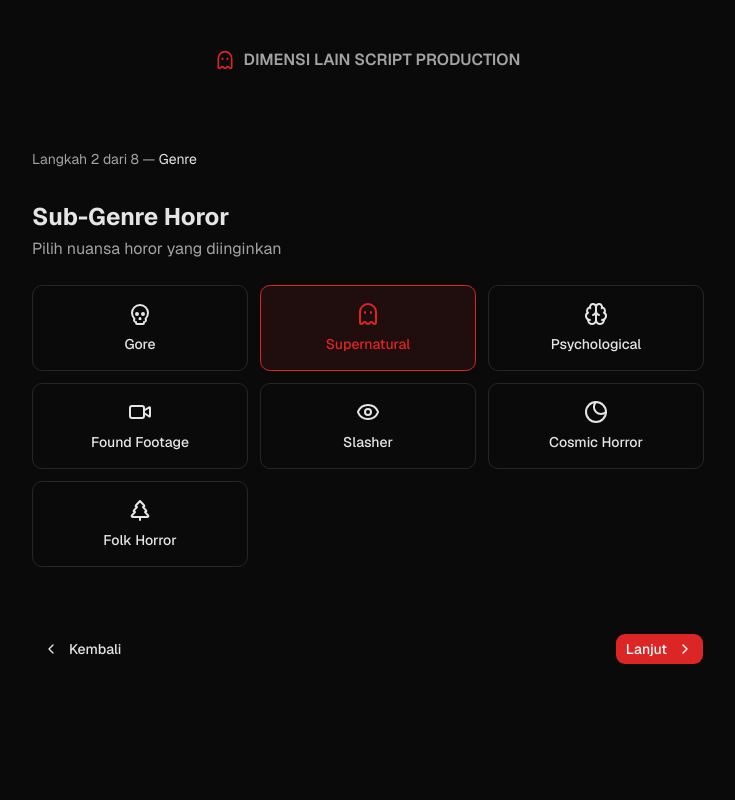
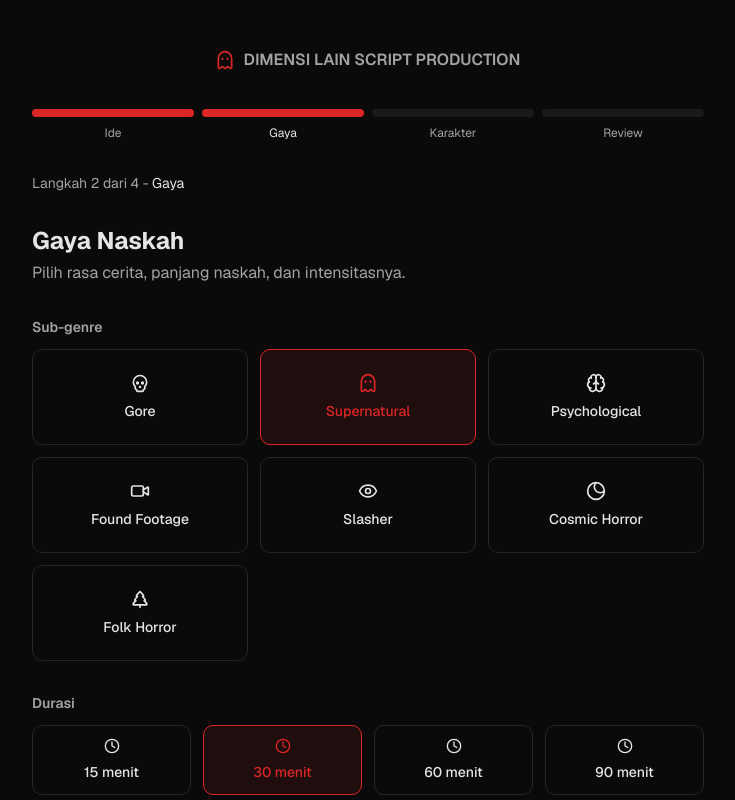
Before and after one commit to arratujuhkreasi/dimensilain-AI, a Next.js app in the folder scriptghost-ai/: page /project/new in a window 1280 px wide. Both pictures are taken after a click on the button "Lanjut". Shown: the top 800 px of the page, without its empty margins (272-1007 px from the left). Built offline with nearby package versions, Linux system fonts and the light colour scheme.

Commit message:
Streamline screenplay onboarding

```diff
--- a/scriptghost-ai/src/app/page.tsx
+++ b/scriptghost-ai/src/app/page.tsx
@@ -14,7 +14,7 @@ export default function HomePage() {
         </div>
 
         <p className="text-lg text-muted-foreground">
-          Professional Horror Script Architect untuk tim produksi{" "}
+          Buat draft naskah horor dari ide singkat untuk tim produksi{" "}
           <span className="text-amber-accent font-semibold">Dimensi Lain</span>
         </p>
 
@@ -35,7 +35,7 @@ export default function HomePage() {
 
         <Link href="/project/new">
           <Button size="lg" className="bg-blood hover:bg-blood/90 text-blood-foreground mt-4">
-            Mulai Proyek Baru
+            Mulai Naskah Baru
           </Button>
         </Link>
       </div>
--- a/scriptghost-ai/src/components/onboarding/onboarding-wizard.tsx
+++ b/scriptghost-ai/src/components/onboarding/onboarding-wizard.tsx
@@ -1,50 +1,52 @@
 "use client";
 
+import { useEffect } from "react";
 import { useProjectStore } from "@/lib/store/project-store";
 import { StepTitle } from "./step-title";
 import { StepGenre } from "./step-genre";
 import { StepCharacters } from "./step-characters";
-import { StepSetting } from "./step-setting";
-import { StepDuration } from "./step-duration";
-import { StepIntensity } from "./step-intensity";
-import { StepConstraints } from "./step-constraints";
 import { StepReview } from "./step-review";
 import { Button } from "@/components/ui/button";
 import { ChevronLeft, ChevronRight } from "lucide-react";
 
 const STEPS = [
-  { label: "Judul", component: StepTitle },
-  { label: "Genre", component: StepGenre },
+  { label: "Ide", component: StepTitle },
+  { label: "Gaya", component: StepGenre },
   { label: "Karakter", component: StepCharacters },
-  { label: "Setting", component: StepSetting },
-  { label: "Durasi", component: StepDuration },
-  { label: "Intensitas", component: StepIntensity },
-  { label: "Produksi", component: StepConstraints },
   { label: "Review", component: StepReview },
 ];
 
 export function OnboardingWizard() {
-  const { currentStep, nextStep, prevStep } = useProjectStore();
-  const StepComponent = STEPS[currentStep].component;
+  const { currentStep, nextStep, prevStep, setStep } = useProjectStore();
+  const safeCurrentStep = Math.min(currentStep, STEPS.length - 1);
+  const StepComponent = STEPS[safeCurrentStep].component;
+
+  useEffect(() => {
+    if (currentStep !== safeCurrentStep) {
+      setStep(safeCurrentStep);
+    }
+  }, [currentStep, safeCurrentStep, setStep]);
 
   return (
     <div className="w-full max-w-2xl mx-auto space-y-8">
-      <div className="flex items-center gap-2">
+      <div className="grid grid-cols-4 gap-2">
         {STEPS.map((step, i) => (
-          <div key={step.label} className="flex items-center gap-2">
+          <div key={step.label} className="space-y-2">
             <div
-              className={`h-2 flex-1 rounded-full transition-colors ${
-                i <= currentStep ? "bg-blood" : "bg-muted"
+              className={`h-2 rounded-full transition-colors ${
+                i <= safeCurrentStep ? "bg-blood" : "bg-muted"
               }`}
-              style={{ width: `${100 / STEPS.length}%` }}
             />
+            <p className={`text-center text-xs ${i === safeCurrentStep ? "text-foreground" : "text-muted-foreground"}`}>
+              {step.label}
+            </p>
           </div>
         ))}
       </div>
 
       <p className="text-sm text-muted-foreground">
-        Langkah {currentStep + 1} dari {STEPS.length} —{" "}
-        <span className="text-foreground">{STEPS[currentStep].label}</span>
+        Langkah {safeCurrentStep + 1} dari {STEPS.length} -{" "}
+        <span className="text-foreground">{STEPS[safeCurrentStep].label}</span>
       </p>
 
       <div className="min-h-[400px]">
@@ -55,13 +57,13 @@ export function OnboardingWizard() {
         <Button
           variant="ghost"
           onClick={prevStep}
-          disabled={currentStep === 0}
+          disabled={safeCurrentStep === 0}
         >
           <ChevronLeft className="h-4 w-4 mr-1" />
           Kembali
         </Button>
 
-        {currentStep < STEPS.length - 1 && (
+        {safeCurrentStep < STEPS.length - 1 && (
           <Button onClick={nextStep} className="bg-blood hover:bg-blood/90 text-blood-foreground">
             Lanjut
             <ChevronRight className="h-4 w-4 ml-1" />
--- a/scriptghost-ai/src/components/onboarding/step-characters.tsx
+++ b/scriptghost-ai/src/components/onboarding/step-characters.tsx
@@ -29,11 +29,23 @@ export function StepCharacters() {
       <div>
         <h2 className="text-2xl font-bold">Karakter</h2>
         <p className="text-muted-foreground mt-1">
-          Definisikan karakter utama beserta kelemahan mereka
+          Minimal satu nama karakter cukup. Catatan lain boleh dikosongkan.
         </p>
       </div>
 
       <div className="space-y-4">
+        {config.characters.length === 0 && (
+          <div className="rounded-lg border border-dashed border-border p-5 text-center">
+            <p className="mb-3 text-sm text-muted-foreground">
+              Belum ada karakter. Mulai dari tokoh utama dulu.
+            </p>
+            <Button variant="outline" onClick={addCharacter}>
+              <Plus className="h-4 w-4 mr-2" />
+              Tambah Karakter Utama
+            </Button>
+          </div>
+        )}
+
         {config.characters.map((char) => (
           <div key={char.id} className="p-4 rounded-lg border border-border space-y-3">
             <div className="flex items-center justify-between">
@@ -52,14 +64,19 @@ export function StepCharacters() {
                   ))}
                 </SelectContent>
               </Select>
-              <Button variant="ghost" size="icon" onClick={() => removeCharacter(char.id)}>
+              <Button
+                variant="ghost"
+                size="icon"
+                aria-label={`Hapus karakter ${char.name || "tanpa nama"}`}
+                onClick={() => removeCharacter(char.id)}
+              >
                 <Trash2 className="h-4 w-4 text-destructive" />
               </Button>
             </div>
 
-            <div className="grid grid-cols-1 sm:grid-cols-3 gap-3">
+            <div className="grid grid-cols-1 gap-3 sm:grid-cols-[minmax(0,0.8fr)_minmax(0,1.2fr)]">
               <div className="space-y-1">
-                <Label className="text-xs">Nama</Label>
+                <Label className="text-xs">Nama Karakter</Label>
                 <Input
                   placeholder="Nama karakter"
                   value={char.name}
@@ -67,31 +84,25 @@ export function StepCharacters() {
                 />
               </div>
               <div className="space-y-1">
-                <Label className="text-xs">Fisik</Label>
+                <Label className="text-xs">Catatan singkat (opsional)</Label>
                 <Input
-                  placeholder="Deskripsi fisik"
+                  placeholder="Contoh: pendiam, skeptis, baru pindah rumah"
                   value={char.physicalDescription}
                   onChange={(e) =>
                     updateCharacter(char.id, { physicalDescription: e.target.value })
                   }
                 />
               </div>
-              <div className="space-y-1">
-                <Label className="text-xs">Kelemahan</Label>
-                <Input
-                  placeholder="Kelemahan/fear"
-                  value={char.weakness}
-                  onChange={(e) => updateCharacter(char.id, { weakness: e.target.value })}
-                />
-              </div>
             </div>
           </div>
         ))}
 
-        <Button variant="outline" onClick={addCharacter} className="w-full">
-          <Plus className="h-4 w-4 mr-2" />
-          Tambah Karakter
-        </Button>
+        {config.characters.length > 0 && (
+          <Button variant="outline" onClick={addCharacter} className="w-full">
+            <Plus className="h-4 w-4 mr-2" />
+            Tambah Karakter
+          </Button>
+        )}
       </div>
     </div>
   );
--- a/scriptghost-ai/src/components/onboarding/step-genre.tsx
+++ b/scriptghost-ai/src/components/onboarding/step-genre.tsx
@@ -1,36 +1,56 @@
 "use client";
 
 import { useProjectStore } from "@/lib/store/project-store";
-import type { SubGenre } from "@/lib/types/project";
-import { SUB_GENRE_LABELS } from "@/lib/utils/duration-config";
-import { Ghost, Eye, Brain, Video, Skull, Eclipse, TreePine } from "lucide-react";
+import type { Duration, JumpScareDensity, SubGenre } from "@/lib/types/project";
+import { DURATION_CONFIG, JUMP_SCARE_LABELS, SUB_GENRE_LABELS } from "@/lib/utils/duration-config";
+import { Brain, Clock, Eclipse, Eye, Ghost, Skull, TreePine, Video, Volume1, Volume2, Zap } from "lucide-react";
 
 const GENRE_ICONS: Record<SubGenre, React.ReactNode> = {
-  gore: <Skull className="h-6 w-6" />,
-  supernatural: <Ghost className="h-6 w-6" />,
-  psychological: <Brain className="h-6 w-6" />,
-  "found-footage": <Video className="h-6 w-6" />,
-  slasher: <Eye className="h-6 w-6" />,
-  "cosmic-horror": <Eclipse className="h-6 w-6" />,
-  "folk-horror": <TreePine className="h-6 w-6" />,
+  gore: <Skull className="h-5 w-5" />,
+  supernatural: <Ghost className="h-5 w-5" />,
+  psychological: <Brain className="h-5 w-5" />,
+  "found-footage": <Video className="h-5 w-5" />,
+  slasher: <Eye className="h-5 w-5" />,
+  "cosmic-horror": <Eclipse className="h-5 w-5" />,
+  "folk-horror": <TreePine className="h-5 w-5" />,
 };
 
+const DURATIONS: { value: Duration; label: string }[] = [
+  { value: 15, label: "15 menit" },
+  { value: 30, label: "30 menit" },
+  { value: 60, label: "60 menit" },
+  { value: 90, label: "90 menit" },
+];
+
+const INTENSITY_OPTIONS: { value: JumpScareDensity; icon: React.ReactNode }[] = [
+  { value: "low", icon: <Volume1 className="h-5 w-5" /> },
+  { value: "medium", icon: <Volume2 className="h-5 w-5" /> },
+  { value: "extreme", icon: <Zap className="h-5 w-5" /> },
+];
+
 export function StepGenre() {
-  const { config, setSubGenre } = useProjectStore();
+  const { config, setDuration, setJumpScareDensity, setSubGenre } = useProjectStore();
+  const selected = DURATION_CONFIG[config.duration];
 
   return (
-    <div className="space-y-6">
+    <div className="space-y-8">
       <div>
-        <h2 className="text-2xl font-bold">Sub-Genre Horor</h2>
-        <p className="text-muted-foreground mt-1">Pilih nuansa horor yang diinginkan</p>
+        <h2 className="text-2xl font-bold">Gaya Naskah</h2>
+        <p className="text-muted-foreground mt-1">
+          Pilih rasa cerita, panjang naskah, dan intensitasnya.
+        </p>
       </div>
 
-      <div className="grid grid-cols-2 sm:grid-cols-3 gap-3">
+      <section className="space-y-3">
+        <h3 className="text-sm font-semibold text-muted-foreground">Sub-genre</h3>
+        <div className="grid grid-cols-2 gap-3 sm:grid-cols-3">
           {(Object.keys(SUB_GENRE_LABELS) as SubGenre[]).map((genre) => (
             <button
               key={genre}
+              type="button"
+              aria-pressed={config.subGenre === genre}
               onClick={() => setSubGenre(genre)}
-            className={`flex flex-col items-center gap-2 p-4 rounded-lg border transition-all ${
+              className={`flex min-h-24 flex-col items-center justify-center gap-2 rounded-lg border p-3 text-center transition-all ${
                 config.subGenre === genre
                   ? "border-blood bg-blood/10 text-blood"
                   : "border-border hover:border-blood/50"
@@ -41,6 +61,58 @@ export function StepGenre() {
             </button>
           ))}
         </div>
+      </section>
+
+      <section className="space-y-3">
+        <h3 className="text-sm font-semibold text-muted-foreground">Durasi</h3>
+        <div className="grid grid-cols-2 gap-3 sm:grid-cols-4">
+          {DURATIONS.map(({ value, label }) => (
+            <button
+              key={value}
+              type="button"
+              aria-pressed={config.duration === value}
+              onClick={() => setDuration(value)}
+              className={`flex flex-col items-center gap-2 rounded-lg border p-3 transition-all ${
+                config.duration === value
+                  ? "border-blood bg-blood/10 text-blood"
+                  : "border-border hover:border-blood/50"
+              }`}
+            >
+              <Clock className="h-4 w-4" />
+              <span className="text-sm font-medium">{label}</span>
+            </button>
+          ))}
+        </div>
+        <p className="rounded-lg bg-muted p-3 text-sm text-muted-foreground">
+          Akan dibuat sekitar{" "}
+          <span className="font-medium text-foreground">
+            {selected.acts * selected.scenesPerAct} scene
+          </span>
+          .
+        </p>
+      </section>
+
+      <section className="space-y-3">
+        <h3 className="text-sm font-semibold text-muted-foreground">Intensitas horor</h3>
+        <div className="grid grid-cols-1 gap-3 sm:grid-cols-3">
+          {INTENSITY_OPTIONS.map(({ value, icon }) => (
+            <button
+              key={value}
+              type="button"
+              aria-pressed={config.jumpScareDensity === value}
+              onClick={() => setJumpScareDensity(value)}
+              className={`flex items-center gap-3 rounded-lg border p-3 text-left transition-all sm:flex-col sm:text-center ${
+                config.jumpScareDensity === value
+                  ? "border-blood bg-blood/10 text-blood"
+                  : "border-border hover:border-blood/50"
+              }`}
+            >
+              {icon}
+              <span className="text-sm font-medium">{JUMP_SCARE_LABELS[value]}</span>
+            </button>
+          ))}
+        </div>
+      </section>
     </div>
   );
 }
--- a/scriptghost-ai/src/components/onboarding/step-review.tsx
+++ b/scriptghost-ai/src/components/onboarding/step-review.tsx
@@ -35,7 +35,7 @@ export function StepReview() {
     <div className="space-y-6">
       <div>
         <h2 className="text-2xl font-bold">Review Proyek</h2>
-        <p className="text-muted-foreground mt-1">Pastikan semua detail sudah benar</p>
+        <p className="text-muted-foreground mt-1">Cek singkat sebelum naskah dibuat</p>
       </div>
 
       <div className="space-y-4 text-sm">
@@ -56,11 +56,11 @@ export function StepReview() {
           <div className="p-3 rounded-lg bg-muted">
             <span className="text-muted-foreground">Struktur:</span>{" "}
             <span className="font-medium">
-              {durConfig.acts} Act × {durConfig.scenesPerAct} Scene
+              {durConfig.acts} Act x {durConfig.scenesPerAct} Scene
             </span>
           </div>
           <div className="p-3 rounded-lg bg-muted">
-            <span className="text-muted-foreground">Intensitas:</span>{" "}
+            <span className="text-muted-foreground">Horor:</span>{" "}
             <span className="font-medium capitalize">{config.jumpScareDensity}</span>
           </div>
         </div>
@@ -77,10 +77,12 @@ export function StepReview() {
           {config.setting || "Belum ditentukan"}
         </div>
 
-        <div className="p-3 rounded-lg bg-muted">
-          <span className="text-muted-foreground">Batasan:</span>{" "}
-          Maks {config.constraints.maxLocations} lokasi, {config.constraints.maxActors} aktor
-        </div>
+        {config.constraints.additionalNotes && (
+          <div className="p-3 rounded-lg bg-muted">
+            <span className="text-muted-foreground">Catatan:</span>{" "}
+            {config.constraints.additionalNotes}
+          </div>
+        )}
       </div>
 
       <Button
@@ -94,7 +96,7 @@ export function StepReview() {
       </Button>
       {!validation.success && (
         <p className="text-center text-xs text-muted-foreground">
-          Lengkapi judul, logline, minimal satu karakter, dan setting sebelum generate.
+          Lengkapi judul, logline, lokasi, dan minimal satu nama karakter sebelum generate.
         </p>
       )}
     </div>
--- a/scriptghost-ai/src/components/onboarding/step-title.tsx
+++ b/scriptghost-ai/src/components/onboarding/step-title.tsx
@@ -6,13 +6,15 @@ import { Textarea } from "@/components/ui/textarea";
 import { Label } from "@/components/ui/label";
 
 export function StepTitle() {
-  const { config, setTitle, setLogline } = useProjectStore();
+  const { config, setTitle, setLogline, setSetting } = useProjectStore();
 
   return (
     <div className="space-y-6">
       <div>
-        <h2 className="text-2xl font-bold">Judul & Logline</h2>
-        <p className="text-muted-foreground mt-1">Ide dasar cerita horor Anda</p>
+        <h2 className="text-2xl font-bold">Ide Cerita</h2>
+        <p className="text-muted-foreground mt-1">
+          Cukup isi inti cerita. Detail kecil bisa menyusul nanti.
+        </p>
       </div>
 
       <div className="space-y-4">
@@ -30,10 +32,20 @@ export function StepTitle() {
           <Label htmlFor="logline">Logline</Label>
           <Textarea
             id="logline"
-            placeholder="Ringkasan cerita dalam 1-2 kalimat. Contoh: Sekelompok mahasiswa terjebak di rumah tua yang menyimpan rahasia gelap tentang ritual kuno..."
+            placeholder="Ringkasan 1-2 kalimat. Contoh: Sekelompok mahasiswa terjebak di rumah tua yang menyimpan rahasia ritual lama..."
             value={config.logline}
             onChange={(e) => setLogline(e.target.value)}
             rows={4}
+          />
+        </div>
+
+        <div className="space-y-2">
+          <Label htmlFor="setting">Lokasi Utama</Label>
+          <Input
+            id="setting"
+            placeholder="Contoh: Rumah tua di pinggir hutan"
+            value={config.setting}
+            onChange={(e) => setSetting(e.target.value)}
           />
         </div>
       </div>
--- a/scriptghost-ai/src/lib/ai/agents/architect.ts
+++ b/scriptghost-ai/src/lib/ai/agents/architect.ts
@@ -9,7 +9,7 @@ export async function runArchitect(projectConfig: ProjectConfig): Promise<Act[]>
   const durConfig = DURATION_CONFIG[projectConfig.duration];
 
   const characterList = projectConfig.characters
-    .map((c) => `- ${c.name} (${c.role}): ${c.physicalDescription}. Kelemahan: ${c.weakness}`)
+    .map(formatCharacterBrief)
     .join("\n");
 
   const chain = architectPrompt.pipe(getLlmStructured());
@@ -46,6 +46,14 @@ export async function runArchitect(projectConfig: ProjectConfig): Promise<Act[]>
       status: "pending" as const,
     })),
   }));
+}
+
+function formatCharacterBrief(character: ProjectConfig["characters"][number]) {
+  const details = [character.physicalDescription, character.weakness && `Kelemahan: ${character.weakness}`]
+    .filter(Boolean)
+    .join(". ");
+
+  return `- ${character.name} (${character.role})${details ? `: ${details}` : ""}`;
 }
 
 function parseArchitectJson(content: string):
--- a/scriptghost-ai/src/lib/ai/agents/dialogue-master.ts
+++ b/scriptghost-ai/src/lib/ai/agents/dialogue-master.ts
@@ -14,7 +14,7 @@ export async function runDialogueMaster(input: DialogueInput): Promise<string> {
   const { projectConfig, scene, researchContext, previousSceneSummary } = input;
 
   const characterList = projectConfig.characters
-    .map((c) => `- ${c.name} (${c.role}): ${c.physicalDescription}. Kelemahan: ${c.weakness}`)
+    .map(formatCharacterBrief)
     .join("\n");
 
   const chain = dialoguePrompt.pipe(getLlm());
@@ -35,7 +35,7 @@ export async function* streamDialogueMaster(input: DialogueInput): AsyncGenerato
   const { projectConfig, scene, researchContext, previousSceneSummary } = input;
 
   const characterList = projectConfig.characters
-    .map((c) => `- ${c.name} (${c.role}): ${c.physicalDescription}. Kelemahan: ${c.weakness}`)
+    .map(formatCharacterBrief)
     .join("\n");
 
   const chain = dialoguePrompt.pipe(getLlm());
@@ -54,3 +54,11 @@ export async function* streamDialogueMaster(input: DialogueInput): AsyncGenerato
     if (content) yield content;
   }
 }
+
+function formatCharacterBrief(character: ProjectConfig["characters"][number]) {
+  const details = [character.physicalDescription, character.weakness && `Kelemahan: ${character.weakness}`]
+    .filter(Boolean)
+    .join(". ");
+
+  return `- ${character.name} (${character.role})${details ? `: ${details}` : ""}`;
+}
--- a/scriptghost-ai/src/lib/store/project-store.ts
+++ b/scriptghost-ai/src/lib/store/project-store.ts
@@ -69,7 +69,7 @@ export const useProjectStore = create<ProjectStore>()(
                 name: "",
                 physicalDescription: "",
                 weakness: "",
-                role: "supporting",
+                role: s.config.characters.length === 0 ? "protagonist" : "supporting",
               },
             ],
           },
--- a/scriptghost-ai/src/lib/utils/duration-config.ts
+++ b/scriptghost-ai/src/lib/utils/duration-config.ts
@@ -18,7 +18,7 @@ export const SUB_GENRE_LABELS: Record<string, string> = {
 };
 
 export const JUMP_SCARE_LABELS: Record<string, string> = {
-  low: "Low — Atmosferik & Slow Burn",
-  medium: "Medium — Seimbang",
-  extreme: "Extreme — Intensif & Relentless",
+  low: "Ringan - atmosferik",
+  medium: "Sedang - seimbang",
+  extreme: "Tinggi - intens",
 };
--- a/scriptghost-ai/src/lib/validators/project-schema.ts
+++ b/scriptghost-ai/src/lib/validators/project-schema.ts
@@ -3,8 +3,8 @@ import { z } from "zod";
 export const characterSchema = z.object({
   id: z.string(),
   name: z.string().min(1, "Nama karakter wajib diisi"),
-  physicalDescription: z.string().min(1, "Deskripsi fisik wajib diisi"),
-  weakness: z.string().min(1, "Kelemahan karakter wajib diisi"),
+  physicalDescription: z.string().optional().default(""),
+  weakness: z.string().optional().default(""),
   role: z.enum(["protagonist", "antagonist", "supporting", "victim"]),
 });
 
```
Lines whose indentation alone changed are shown as unchanged.
